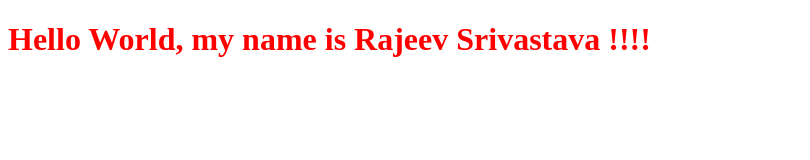
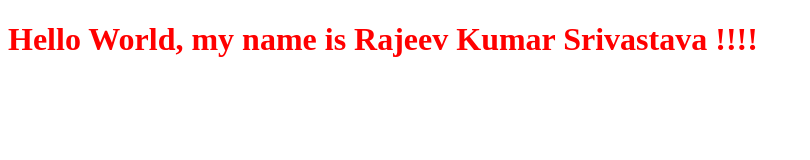
Before and after one commit to rajivsiddiqui/udacity-project-05-capstone, a plain HTML site: page index.html in a window 1280 px wide. Shown: the whole page, without its empty margins (0-810 px from the left). Drawn offline with Linux system fonts and the light colour scheme.

Commit message:
Update index.html

```diff
--- a/index.html
+++ b/index.html
@@ -5,7 +5,7 @@
 </head>
 <body>
 
-<h1 style="color:red;">Hello World, my name is Rajeev Srivastava !!!!</h1>
+<h1 style="color:red;">Hello World, my name is Rajeev Kumar Srivastava !!!!</h1>
 
 </body>
 </html>
```
